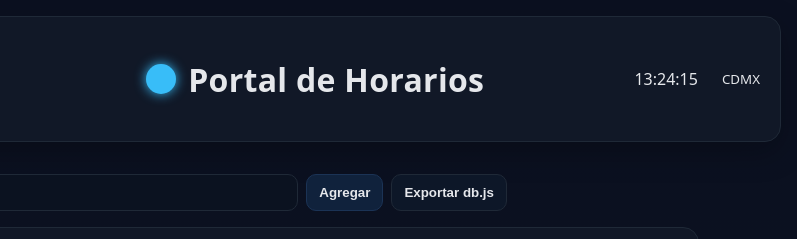
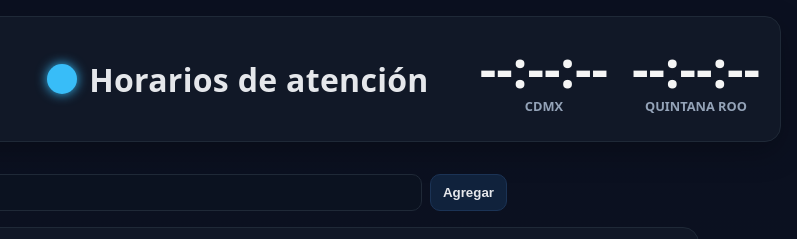
Before and after one commit to Joserra151088/horarios, a plain HTML site: page index.html in a window 1280 px wide. Shown: the top 239 px of the page, 483-1280 px from the left. Drawn offline with Linux system fonts and the light colour scheme.

Commit message:
Modify index.html for Quintana Roo and content updates
Updated the title and added a second clock for Quintana Roo. Adjusted some content and structure in the HTML.

```diff
--- a/index.html
+++ b/index.html
@@ -3,7 +3,7 @@
 <head>
   <meta charset="UTF-8" />
   <meta name="viewport" content="width=device-width, initial-scale=1.0" />
-  <title>Portal de Horarios – CDMX</title>
+  <title>Portal de Horarios – CDMX / Quintana Roo</title>
   <link rel="stylesheet" href="styles.css" />
 </head>
 <body>
@@ -18,12 +18,19 @@
 
       <div class="brand" title="Gestión de horarios">
         <span class="dot" aria-hidden="true"></span>
-        <span>Portal de Horarios</span>
+        <span>Horarios de atención</span>
       </div>
 
+      <!-- Dos relojes: CDMX y Cancún -->
       <div class="clock" aria-live="polite">
-        <span id="clock-time">--:--:--</span>
-        <small>CDMX</small>
+        <div class="clock-item">
+          <span id="clock-time-cdmx">--:--:--</span>
+          <small>CDMX</small>
+        </div>
+        <div class="clock-item">
+          <span id="clock-time-cancun">--:--:--</span>
+          <small>QUINTANA ROO</small>
+        </div>
       </div>
     </header>
 
@@ -33,7 +40,6 @@
         <div class="search-add center-bar">
           <input id="searchInput" type="text" placeholder="Buscar personal…" aria-label="Buscar personal" />
           <button id="addBtn" class="btn btn-primary" type="button">Agregar</button>
-          <button id="exportBtn" class="btn" type="button" title="Exporta los datos actuales a un archivo db.js">Exportar db.js</button>
         </div>
 
         <!-- Sección: Coordinadores -->
@@ -47,7 +53,8 @@
           <h3 class="section-title">Médicos</h3>
           <div class="people-grid" id="doctorsList" role="list" aria-label="Listado de médicos"></div>
           <p class="muted helper-center" style="margin-top:12px">
-            <span class="dot on small"></span> Activo ahora · <span class="dot off small"></span> Inactivo · Soporta tramos nocturnos
+            <span class="dot on small"></span> Activo ahora ·
+            <span class="dot off small"></span> Inactivo · Soporta tramos nocturnos
           </p>
         </section>
       </div>
@@ -75,7 +82,7 @@
   <!-- BOTÓN FLOTANTE -->
   <button id="openSheetBtn" class="fab" aria-label="Abrir editor" title="Abrir editor">⚙️</button>
 
-  <!-- Importante: db.js antes que app.js -->
+  <!-- Archivos JS -->
   <script src="db.js"></script>
   <script src="app.js"></script>
 </body>
```
